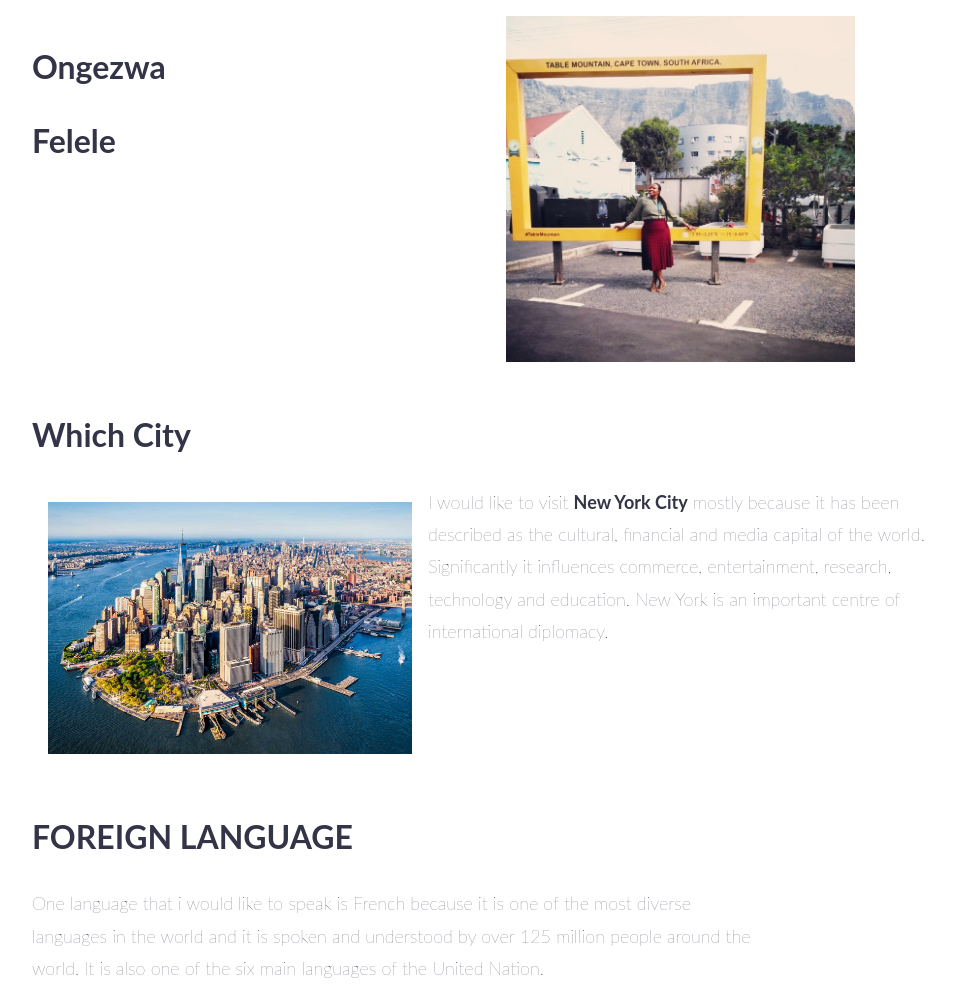
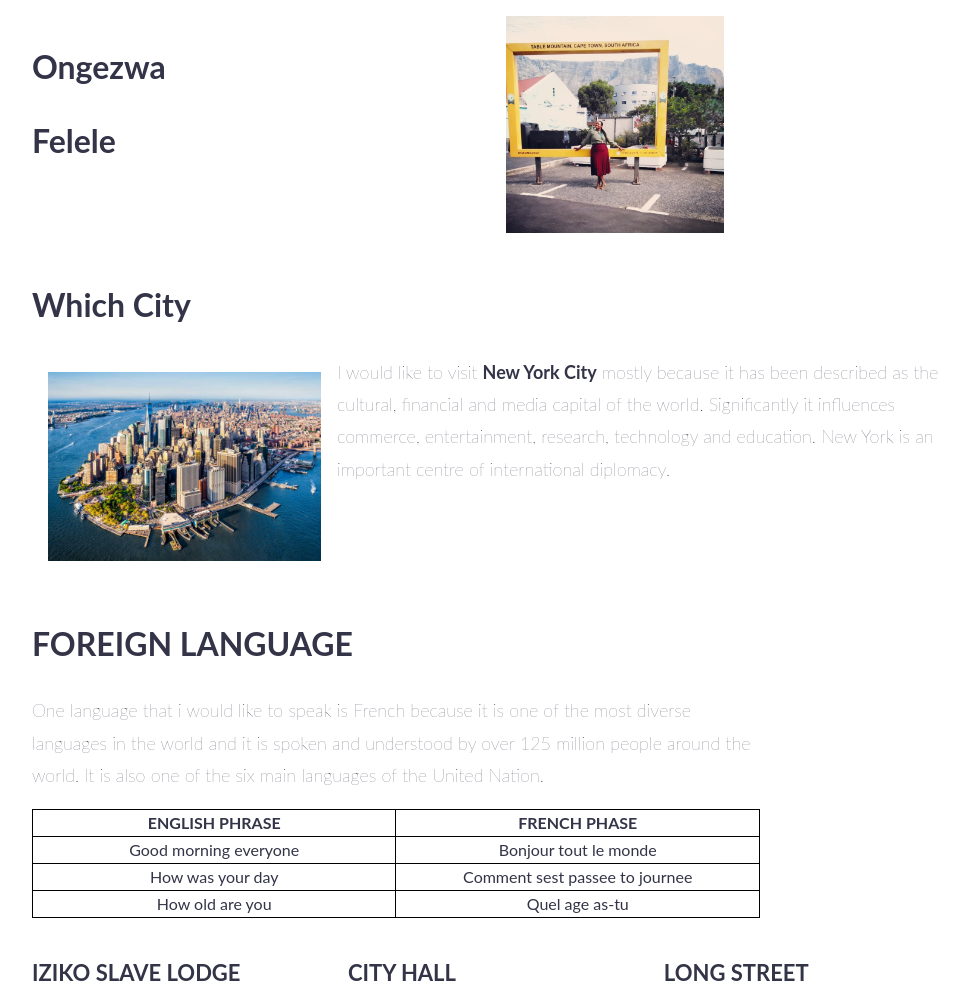
Before and after one commit to 0ngezwa-felele/basic_webpage, a plain HTML site: page My_webpage-grid.html in a window 1280 px wide. Shown: the top 992 px of the page, without its empty margins (153-1122 px from the left). Drawn offline with Linux system fonts and the light colour scheme; files that its build step writes are made by us from their sources.

Commit message:
pushing my changes

```diff
--- a/simple-grid1.css
+++ b/simple-grid1.css
@@ -6,13 +6,13 @@ table, th, tr, td{
   width: 50%;
 }
 .self img{
-  width: 80%;
+  width: 50%;
   height: 5%;
 }
 
 .city img{
   float: left;
-  width: 40%;
+  width: 30%;
   height: auto;
   padding: 1em;
 }
```
